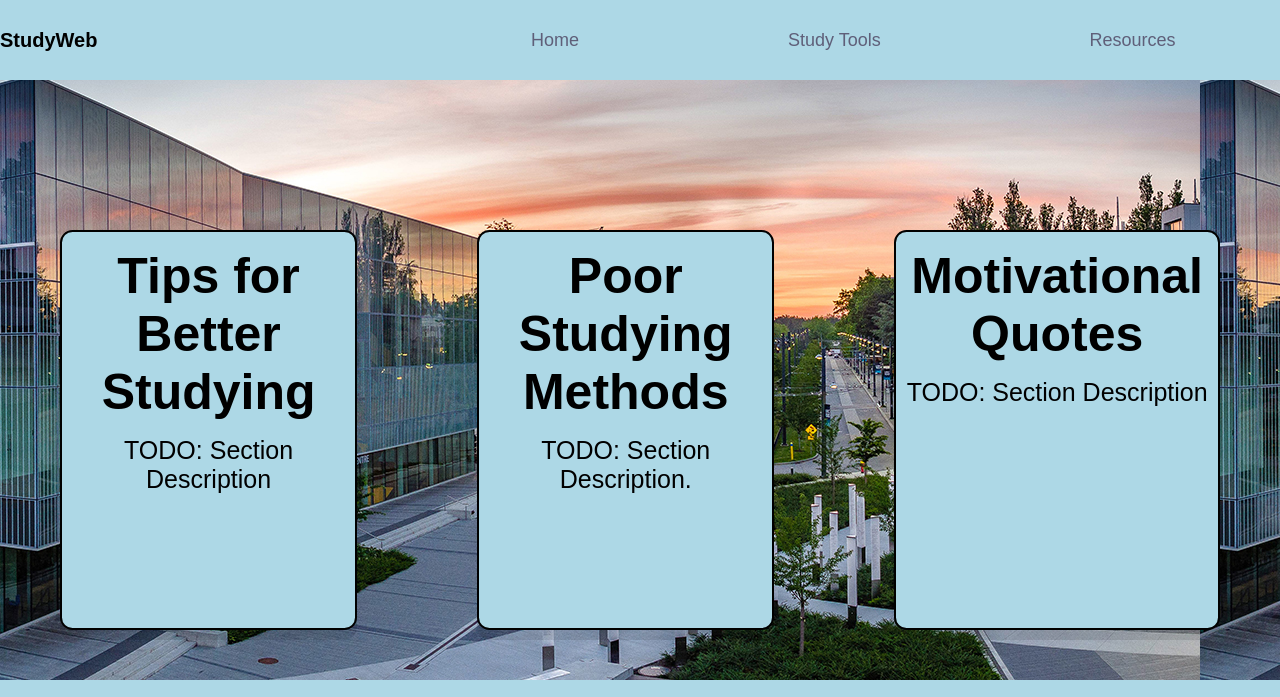
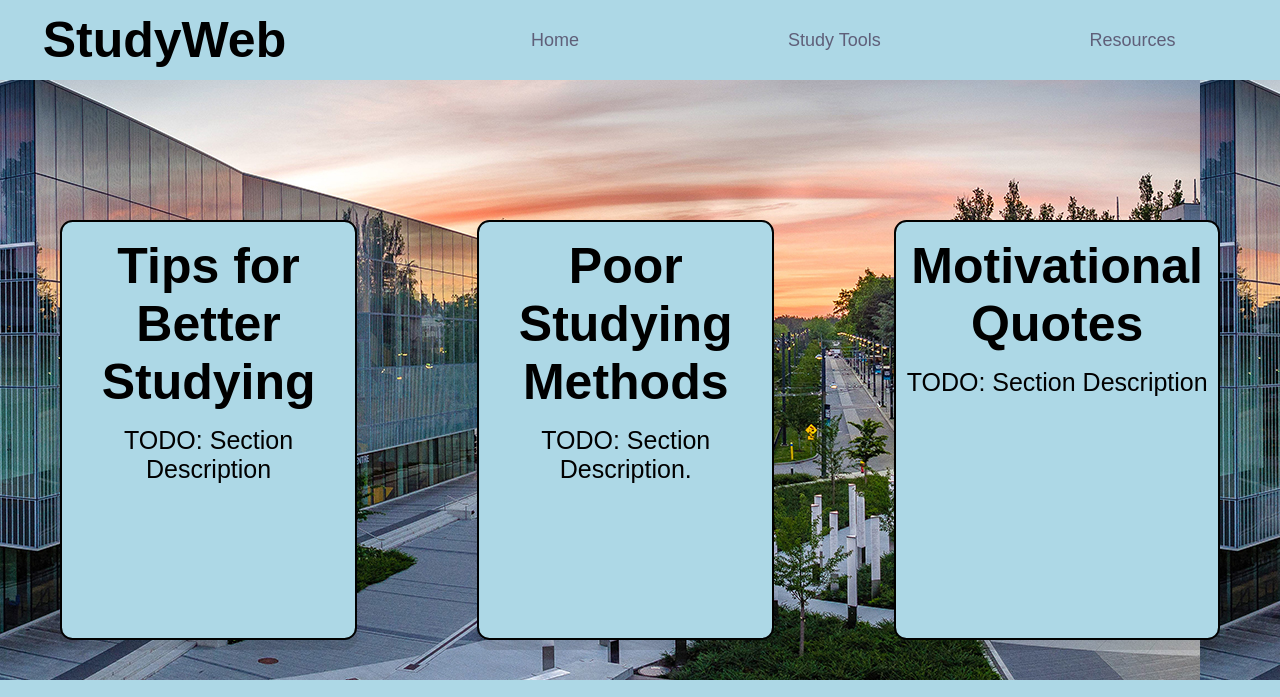
Before and after one commit to mwZ101/StudyWebsite2.0, a plain HTML site: page index.html in a window 1280 px wide. Shown: the top 697 px of the page. Drawn offline with Linux system fonts and the light colour scheme.

Commit message:
Changed hover color

```diff
--- a/index.html
+++ b/index.html
@@ -10,7 +10,7 @@
 	<body>
 		<header>
 			<div class="logo-container">
-				<h1>StudyWeb</h1>
+				<h1 class="big-website-name">StudyWeb</h1>
 			</div>
 			<nav>
 				<ul class="nav-links">
--- a/style.css
+++ b/style.css
@@ -20,7 +20,7 @@ header {
 
 .big-website-name {
 	margin: 10%;
-	font-size: 4rem;
+	font-size: 5rem;
 }
 
 .logo-container,
@@ -59,24 +59,22 @@ nav {
 /*  MAIN
 /* ========================================================================== */
 
-main{
+main {
 	display: flex;
 	width: 100%;
 	height: 75vh;
 
-    position:absolute;
+	position: absolute;
 	margin: auto;
 	align-items: center;
 	justify-content: center;
-    background: url(img/UBC.jpg) ;
-     /* overflow: scroll; */
-
+	background: url(img/UBC.jpg);
 }
 
 .box {
-	background-color: lightblue;
+	background-color: rgb(173, 216, 230);
 	width: 35%;
-	height: 40rem;
+	height: 70%;
 	border-radius: 1.25rem;
 	border-style: solid;
 	border-width: 0.2rem;
@@ -100,10 +98,9 @@ main{
 	max-height: fit-content;
 }
 
-.box:hover{
+.box:hover {
 	transform: rotate(0deg) skew(0deg) translate(0, -1rem);
-    background-color: #55acee;
-	opacity: 50%;
+	background-color: rgba(173, 216, 230, 0.9);
 }
 
 .box-dropshadow {
@@ -128,7 +125,6 @@ main{
 /* .button-text:hover {
 	background-color: rgba(228, 228, 228);
 } */
-
 
 /* ========================================================================== */
 /*  FOOTER
```
Lines whose indentation alone changed are shown as unchanged.
